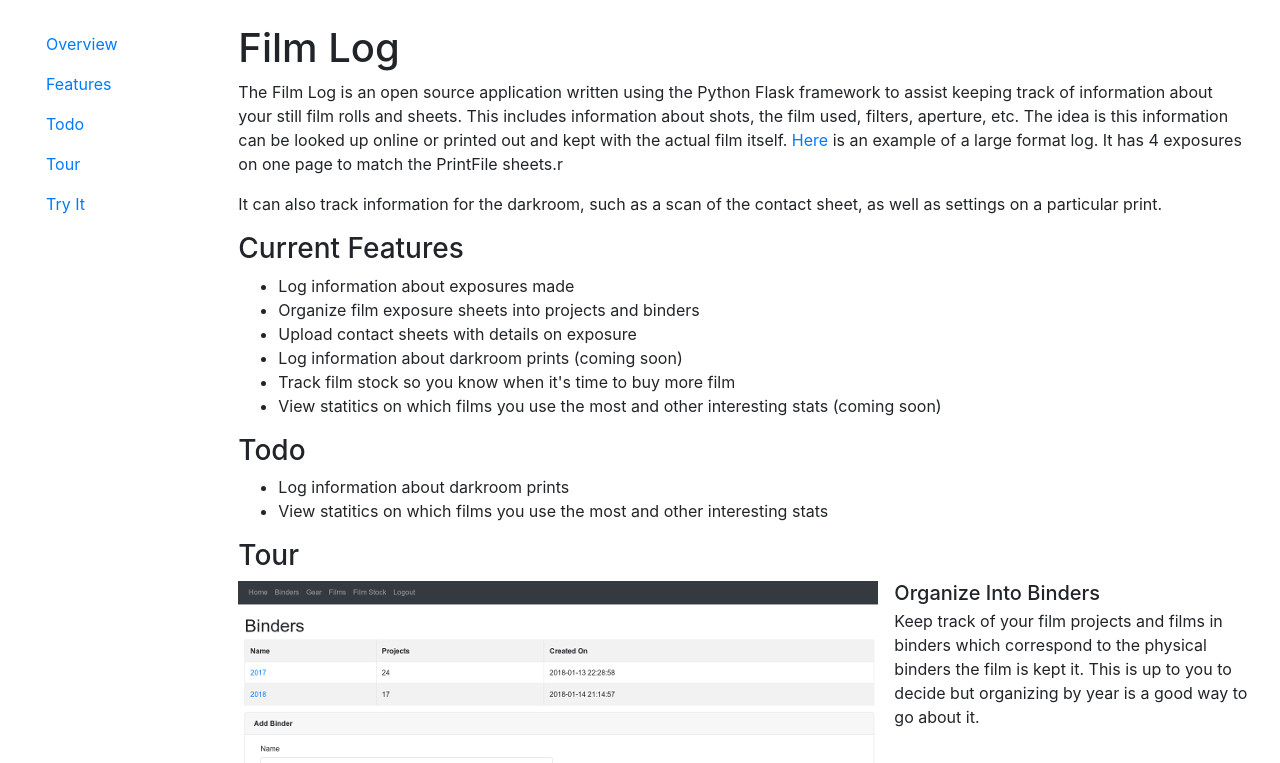
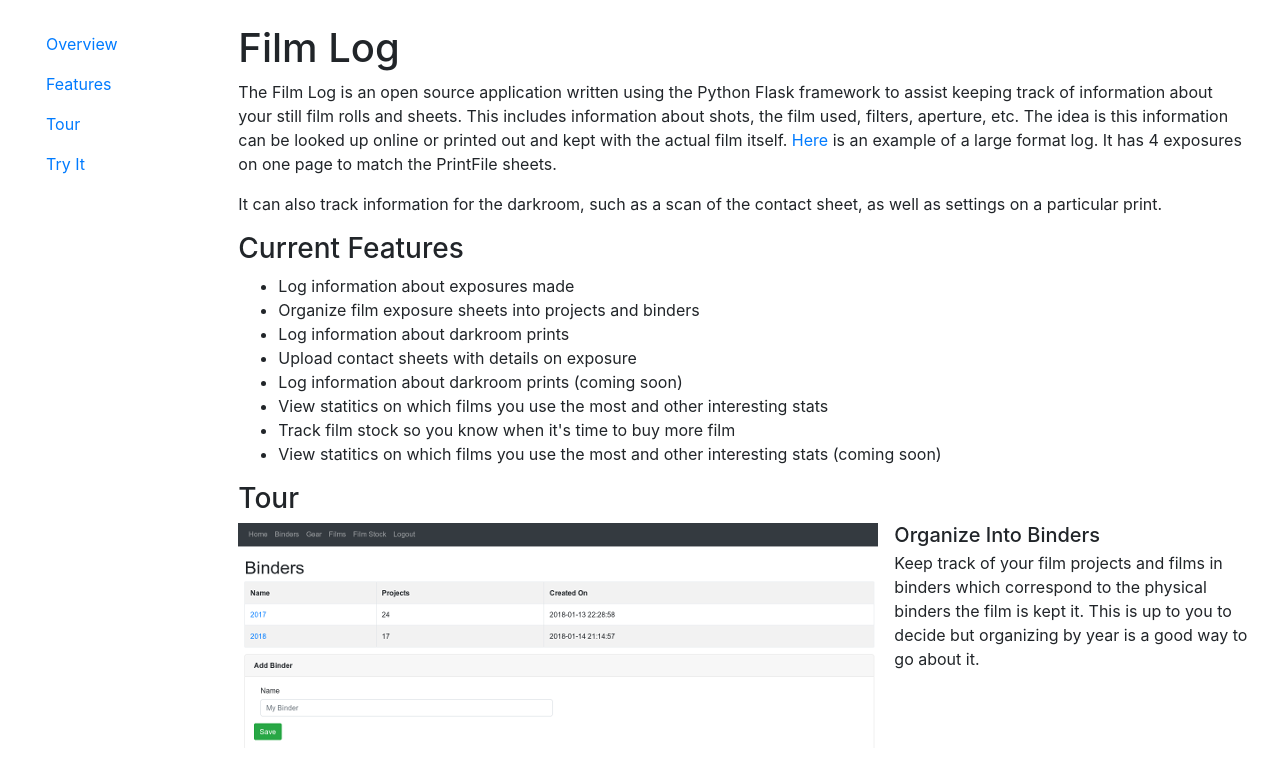
Before and after one commit to m00dawg/filmlog, a Flask app: page / in a window 1280 px wide. Shown: the part 56-819 px from the top of the page. Run offline with Flask 2, Linux system fonts and the light colour scheme; parts of the project's set-up code (start-up, migrations or seed data) failed here and were passed over; some libraries are stand-ins or nearby versions.

Commit message:
Fix typo

```diff
--- a/filmlog/templates/public/index.html
+++ b/filmlog/templates/public/index.html
@@ -10,9 +10,6 @@
         </li>
         <li class="nav-item">
           <a class="nav-link" href="#features">Features</a>
-        </li>
-        <li class="nav-item">
-          <a class="nav-link" href="#todo">Todo</a>
         </li>
         <li class="nav-item">
           <a class="nav-link" href="#tour">Tour</a>
@@ -31,7 +28,7 @@
       the film used, filters, aperture, etc. The idea is this information can be
       looked up online or printed out and kept with the actual film itself.
       <a href="/static/public/print1.pdf">Here</a> is an example of a large
-      format log. It has 4 exposures on one page to match the PrintFile sheets.r</p>
+      format log. It has 4 exposures on one page to match the PrintFile sheets.</p>
 
       <p>It can also track information for the darkroom, such as a scan of the
         contact sheet, as well as settings on a particular print.</p>
@@ -40,16 +37,12 @@
       <ul>
         <li>Log information about exposures made</li>
         <li>Organize film exposure sheets into projects and binders</li>
+        <li>Log information about darkroom prints</li>
         <li>Upload contact sheets with details on exposure</li>
         <li>Log information about darkroom prints (coming soon)</li>
+        <li>View statitics on which films you use the most and other interesting stats</li>
         <li>Track film stock so you know when it's time to buy more film</li>
         <li>View statitics on which films you use the most and other interesting stats (coming soon)</li>
-      </ul>
-
-      <h3 id="todo">Todo</h3>
-      <ul>
-        <li>Log information about darkroom prints</li>
-        <li>View statitics on which films you use the most and other interesting stats</li>
       </ul>
 
       <h3 id="tour">Tour</h3>
```
